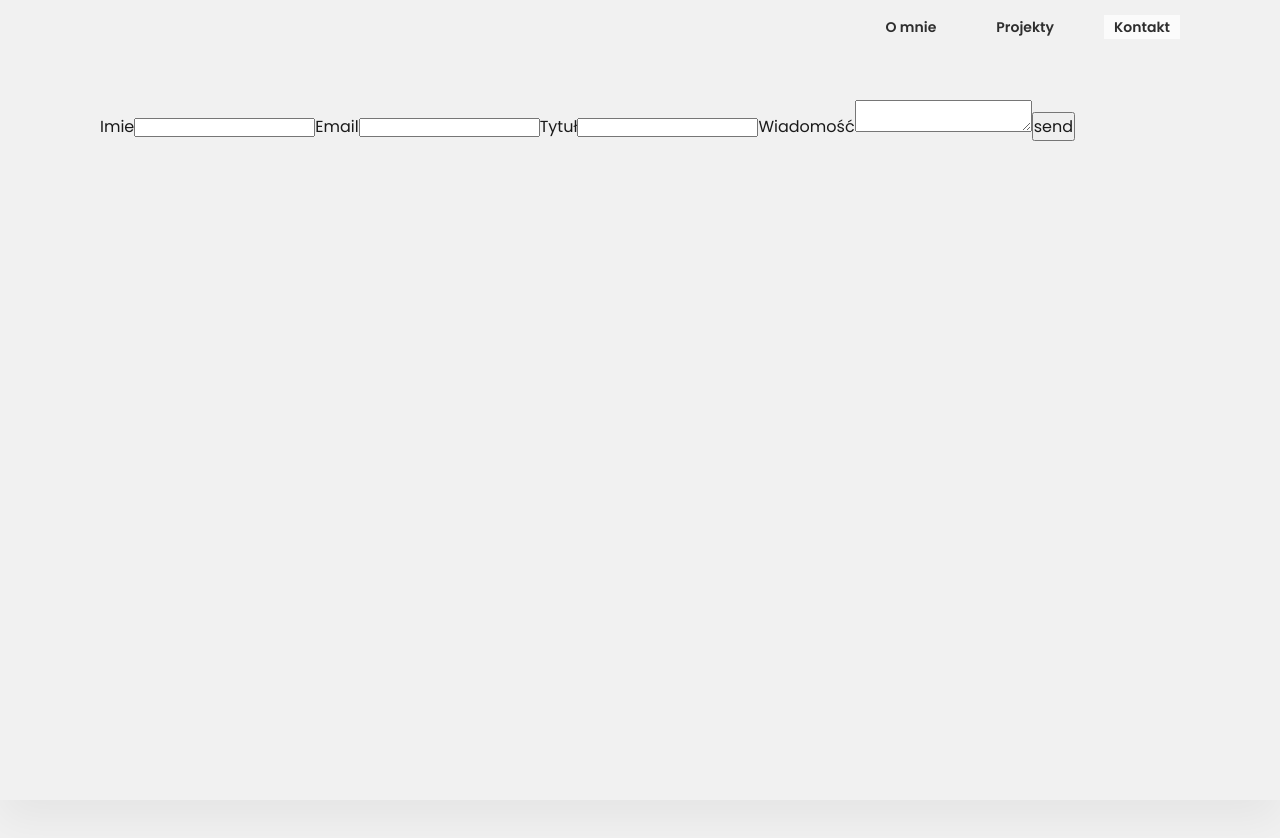
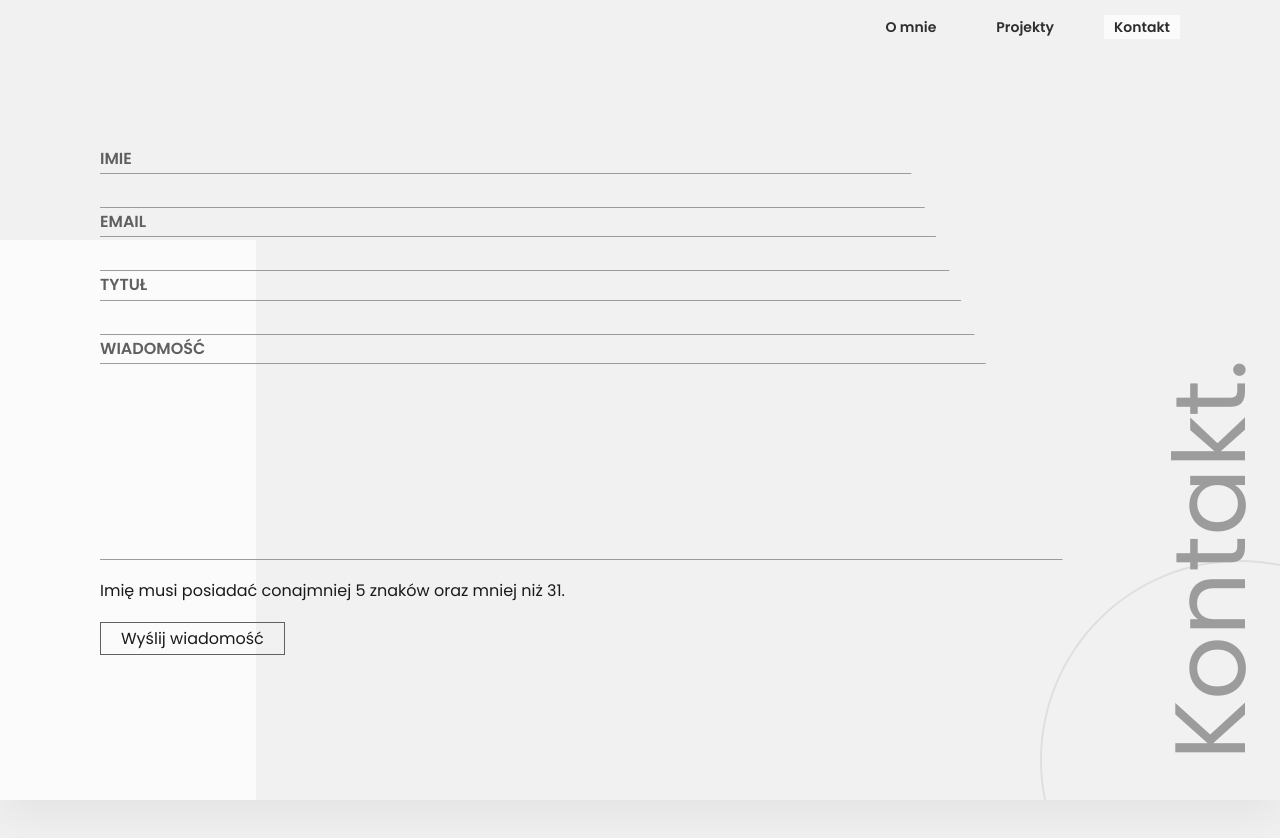
Before and after one commit to wilku998/portfolio, a Gatsby site: page /kontakt in a window 1280 px wide. Built offline with nearby package versions, Linux system fonts and the light colour scheme; Gatsby itself is replaced by a stand-in of ours.

Commit message:
Contact page styled

```diff
--- /dev/null
+++ b/src/components/abstracts/RotatedTitle.js
@@ -0,0 +1,15 @@
+import styled from "styled-components";
+
+export default styled.h2`
+  position: absolute;
+  line-height: 1;
+  z-index: 20;
+  bottom: 4rem;
+  right: 2rem;
+  transform-origin: bottom right;
+  transform: rotate(270deg) translateX(100%);
+  font-size: 10rem;
+  ${({ theme }) => `
+    color: ${theme.colorGrey3}
+  `}
+`
--- a/src/components/pages/index/Header/Header.js
+++ b/src/components/pages/index/Header/Header.js
@@ -6,10 +6,10 @@ import style, {
   Title,
   BioTitle,
   SubTitle,
-  RotatedTitle,
 } from "./headerStyles"
+import RotatedTitle from "../../../abstracts/RotatedTitle"
 
-const Header = ({ className, smoothScroll }) => {
+const Header = ({ className }) => {
   return (
     <header className={className}>
       <TopBlock />
--- /dev/null
+++ b/src/components/pages/kontakt/Form/Form.js
@@ -0,0 +1,115 @@
+import React, { useState } from "react"
+import { isEmail } from "validator"
+import ajax from "../../../../ajax"
+import style, { Label, Input, Button, Info } from "./styleForm"
+
+const initialFormState = {
+  name: "",
+  email: "",
+  title: "",
+  message: "",
+}
+
+const Form = ({ className }) => {
+  const [form, setForm] = useState(initialFormState)
+  const [info, setInfo] = useState("Imię musi posiadać conajmniej 5 znaków oraz mniej niż 31.")
+  const { name, email, title, message } = form
+
+  const onFormChange = e => {
+    const { value, name } = e.target
+    setForm({ ...form, [name]: value })
+  }
+
+  const onSubmit = async e => {
+    e.preventDefault()
+    let valid = true
+    const stringValidation = (length, limit, name) => {
+      if (length < 5 || length > limit) {
+        valid = false
+        setInfo(`${name} musi posiadać conajmniej 5 znaków oraz mniej niż 31.`)
+      }
+    }
+
+    Object.keys(form).forEach(key => {
+      const length = form[key].length
+      switch (key) {
+        case "name":
+          stringValidation(length, 30, "Imie")
+          break
+        case "title":
+          stringValidation(length, 30, "Tytuł")
+          break
+        case "email":
+          if (!isEmail(email)) {
+            valid = false
+            setInfo("Niepoprawny adres email.")
+          }
+          break
+        case "message":
+          stringValidation(length, 500, "Wiadomość")
+          break
+      }
+    })
+
+    if (valid) {
+      const data = {
+        from: `${name} ${email}`,
+        to: "wilkbartosz98@wp.pl",
+        subject: title,
+        text: message,
+      }
+      const response = await ajax(
+        "POST",
+        "https://wilkmailsender.herokuapp.com/mails",
+        data,
+        201
+      )
+      if (response.error) {
+        setInfo(
+          "Ups. Coś poszło nie tak, zapraszam do wysłania maila ze swojej skrzynki pocztowej."
+        )
+      } else {
+        setForm(initialFormState)
+        setInfo("Wiadomość wysłana.")
+      }
+    }
+  }
+
+  return (
+    <form className={className} onSubmit={onSubmit}>
+      <Label>
+        <span>Imie</span>
+        <Input name="name" type="text" onChange={onFormChange} value={name} />
+      </Label>
+      <Label>
+        <span>Email</span>
+        <Input
+          name="email"
+          type="email"
+          onChange={onFormChange}
+          value={email}
+        />
+      </Label>
+      <Label>
+        <span>Tytuł</span>
+        <Input name="title" type="text" onChange={onFormChange} value={title} />
+      </Label>
+      <Label>
+        <span>Wiadomość</span>
+        <Input
+          as="textarea"
+          rows="10"
+          maxlength="500"
+          name="message"
+          onChange={onFormChange}
+          value={message}
+          style={{ resize: "none" }}
+        />
+      </Label>
+      {info && <Info>{info}</Info>}
+      <Button>Wyślij wiadomość</Button>
+    </form>
+  )
+}
+
+export default style(Form)
--- /dev/null
+++ b/src/components/pages/kontakt/Form/styleForm.js
@@ -0,0 +1,43 @@
+import styled from "styled-components"
+import GhostButton from "../../../abstracts/GhostButton"
+
+export default Form => styled(Form)`
+  display: flex;
+  flex-direction: column;
+  flex: 0 1 100rem;
+  clip-path: polygon(0 0, 80% 0, 100% 100%, 0% 100%);
+`
+
+export const Label = styled.label`
+  display: flex;
+  flex-direction: column;
+  & > span {
+    font-weight: 600;
+    padding: 0.3rem 0;
+    text-transform: uppercase;
+    ${({ theme }) => `
+        color: ${theme.colorGrey4};
+    `}
+  }
+`
+
+export const Input = styled.input`
+  padding: 0.75rem 1rem;
+  font-size: 1.6rem !important;
+  background: none;
+  border-left: none;
+  border-right: none;
+  ${({ theme }) => `
+        border-top: 1px solid ${theme.colorGrey3_4};
+        border-bottom: 1px solid ${theme.colorGrey3_4};
+    `}
+`
+
+export const Button = styled(GhostButton)`
+  align-self: start;
+  margin-top: 2rem;
+`
+
+export const Info = styled.span`
+  margin-top: 2rem;
+`
--- a/src/pages/kontakt.js
+++ b/src/pages/kontakt.js
@@ -1,116 +1,81 @@
-import React, { useState } from "react"
+import React, { useLayoutEffect } from "react"
 import styled from "styled-components"
-import { isEmail } from "validator"
-import ajax from "../ajax"
+import Form from "../components/pages/kontakt/Form/Form"
+import { SmoothScrollContext } from "../layouts"
+import useScrollReset from "../hooks/useScrollReset"
+import RotatedTitle from "../components/abstracts/RotatedTitle"
+import { fullSizeAbsolute } from "../styles/mixins"
 
 const Main = styled.main`
   height: 100vh;
   padding: 10rem;
+  display: flex;
+  align-items: center;
+  position: relative;
+  overflow: hidden;
+  & > * {
+    z-index: 10;
+  }
+  &:after {
+    content: "";
+    position: absolute;
+    left: 0;
+    bottom: 0;
+    width: 20%;
+    height: 70%;
+    ${({ theme }) => `
+      background-color: ${theme.colorGrey1};
+    `}
+  }
 `
 
-export default () => {
-  const [form, setForm] = useState({
-    name: "",
-    email: "",
-    title: "",
-    message: "",
-  })
-  const [errorMessage, setErrorMessage] = useState("")
-  const { name, email, title, message } = form
+const Circle = styled.div`
+  position: absolute;
+  bottom: 0;
+  right: 0;
+  clip-path: circle(50% at 50% 50%);
+  width: 40rem;
+  height: 40rem;
+  z-index: 5;
+  transform: translate(40%, 40%);
+  ${({ theme }) => `
+    background-color: ${theme.colorGrey3};
+  `}
+  &:after {
+    content: "";
+    ${fullSizeAbsolute}
+    transform: scale(0.99);
+    clip-path: circle(50% at 50% 50%);
+    ${({ theme }) => `
+      background-color: ${theme.colorGrey2};
+    `}
+  }
+`
 
-  const onFormChange = e => {
-    const { value, name } = e.target
-    setForm({ ...form, [name]: value })
-  }
+const Title = styled(RotatedTitle)`
+  ${({ theme }) => `
+    color: ${theme.colorGrey3_4};
+  `}
+`
 
-  const onSubmit = async e => {
-    e.preventDefault()
-    let valid = true
-    const stringValidation = (length, limit, name) => {
-      if (length < 5 || length > limit) {
-        valid = false
-        setErrorMessage(
-          `${name} musi posiadać conajmniej 5 znaków oraz mniej niż 31.`
-        )
-      }
-    }
+const Contact = ({ smoothScroll }) => {
+  useScrollReset(smoothScroll)
 
-    Object.keys(form).forEach(key => {
-      const length = form[key].length
-      switch (key) {
-        case "name":
-          stringValidation(length, 30, "Imie")
-          break
-        case "title":
-          stringValidation(length, 30, "Tytuł")
-          break
-        case "email":
-          if (!isEmail(email)) {
-            valid = false
-            setErrorMessage("Niepoprawny adres email.")
-          }
-          break
-        case "message":
-          stringValidation(length, 300, "Wiadomość")
-          break
-      }
-    })
-
-    if (valid) {
-      const data = {
-        from: `${name} ${email}`,
-        to: "wilkbartosz98@wp.pl",
-        subject: title,
-        text: message,
-      }
-      const response = await ajax(
-        "POST",
-        "https://wilkmailsender.herokuapp.com/mails",
-        data,
-        201
-      )
-      if (response.error) {
-        setErrorMessage(
-          "Ups. Coś poszło nie tak, zapraszam do wysłania maila ze swojej skrzynki pocztowej."
-        )
-      } else {
-        setErrorMessage("Wiadomość wysłana")
-      }
-    }
-  }
+  useLayoutEffect(() => {
+    smoothScroll.setSize()
+  }, [])
 
   return (
     <Main>
-      <form onSubmit={onSubmit}>
-        <label>
-          <span>Imie</span>
-          <input name="name" type="text" onChange={onFormChange} value={name} />
-        </label>
-        <label>
-          <span>Email</span>
-          <input
-            name="email"
-            type="email"
-            onChange={onFormChange}
-            value={email}
-          />
-        </label>
-        <label>
-          <span>Tytuł</span>
-          <input
-            name="title"
-            type="text"
-            onChange={onFormChange}
-            value={title}
-          />
-        </label>
-        <label>
-          <span>Wiadomość</span>
-          <textarea name="message" onChange={onFormChange} value={message} />
-        </label>
-        <button>send</button>
-        {errorMessage && <span>{errorMessage}</span>}
-      </form>
+      <Form />
+      <Title>Kontakt.</Title>
+      <Circle />
     </Main>
   )
 }
+
+export default () => (
+  <SmoothScrollContext.Consumer>
+    {smoothScroll => smoothScroll && <Contact smoothScroll={smoothScroll} />}
+  </SmoothScrollContext.Consumer>
+)
--- a/src/styles/GlobalStyleComponent.js
+++ b/src/styles/GlobalStyleComponent.js
@@ -68,4 +68,10 @@ export default createGlobalStyle`
         background: ${theme.colorGrey2}
       `}
     }
+
+    input, textarea {
+        &:focus{
+            outline: none;
+        }
+    }
 `
--- a/src/styles/theme.js
+++ b/src/styles/theme.js
@@ -2,6 +2,7 @@ export default {
   colorGrey1: "#FBFBFB",
   colorGrey2: "#F1f1f1",
   colorGrey3: "#DFDFDF",
+  colorGrey3_4: "#9c9c9c",
   colorGrey4: "#606060",
   colorGrey5: "#2E2E2E", //big fonts
   colorGrey6: "#1A1A1A", //regular text
```
Also changed, not shown: src/components/pages/index/Header/headerStyles.js (+0 -14 lines), src/components/pages/kontakt/Form.js (deleted, +0 -7 lines).
